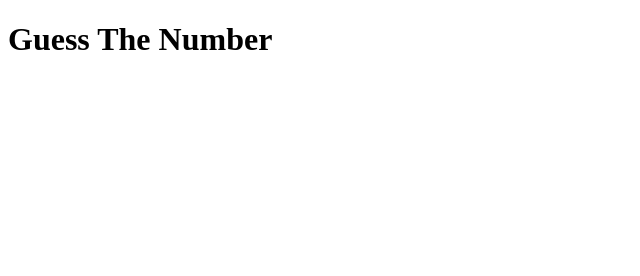
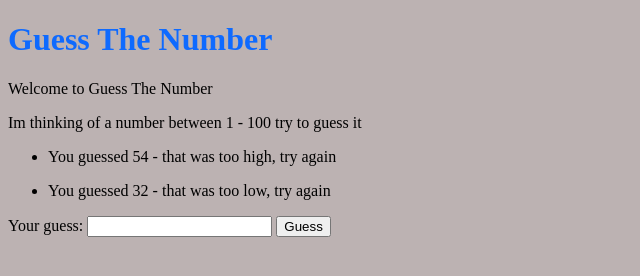
Before and after one commit to navidmirzad/DSA-Guess-a-number, a plain HTML site: page index.html in a window 1280 px wide. Shown: the whole page, without its empty margins (0-640 px from the left). Drawn offline with Linux system fonts and the light colour scheme.

Commit message:
html dom

```diff
--- a/index.html
+++ b/index.html
@@ -4,12 +4,29 @@
     <meta charset="UTF-8">
     <meta name="viewport" content="width=device-width, initial-scale=1.0">
     <title>Document</title>
+    <link rel="stylesheet" href="style.css">
 </head>
 <body>
 
     <h1>Guess The Number</h1>
 
+    <p>Welcome to Guess The Number</p>
+    <p>Im thinking of a number between 1 - 100 try to guess it</p>
+
+    <ul id="guess-list">
+        <li><p>You guessed 54 - that was too high, try again</p></li>
+        <li><p>You guessed 32 - that was too low, try again</p></li>
+    </ul>
+
+
+    <form action="guess-form">
+        <label for="">Your guess:
+            <input type="number" id="guess" name="guess">
+        </label>
+        <button id="guess-button">Guess</button>
+    </form>
+
+
 <script src="script.js"></script>
-
 </body>
 </html>
--- a/style.css
+++ b/style.css
@@ -1,7 +1,7 @@
 body {
-    background-color: #666;
+    background-color: #bcb2b2;
 }
 
 h1 {
-    color: rgb(93, 93, 93);
+    color: rgb(14, 106, 255);
 }
```
